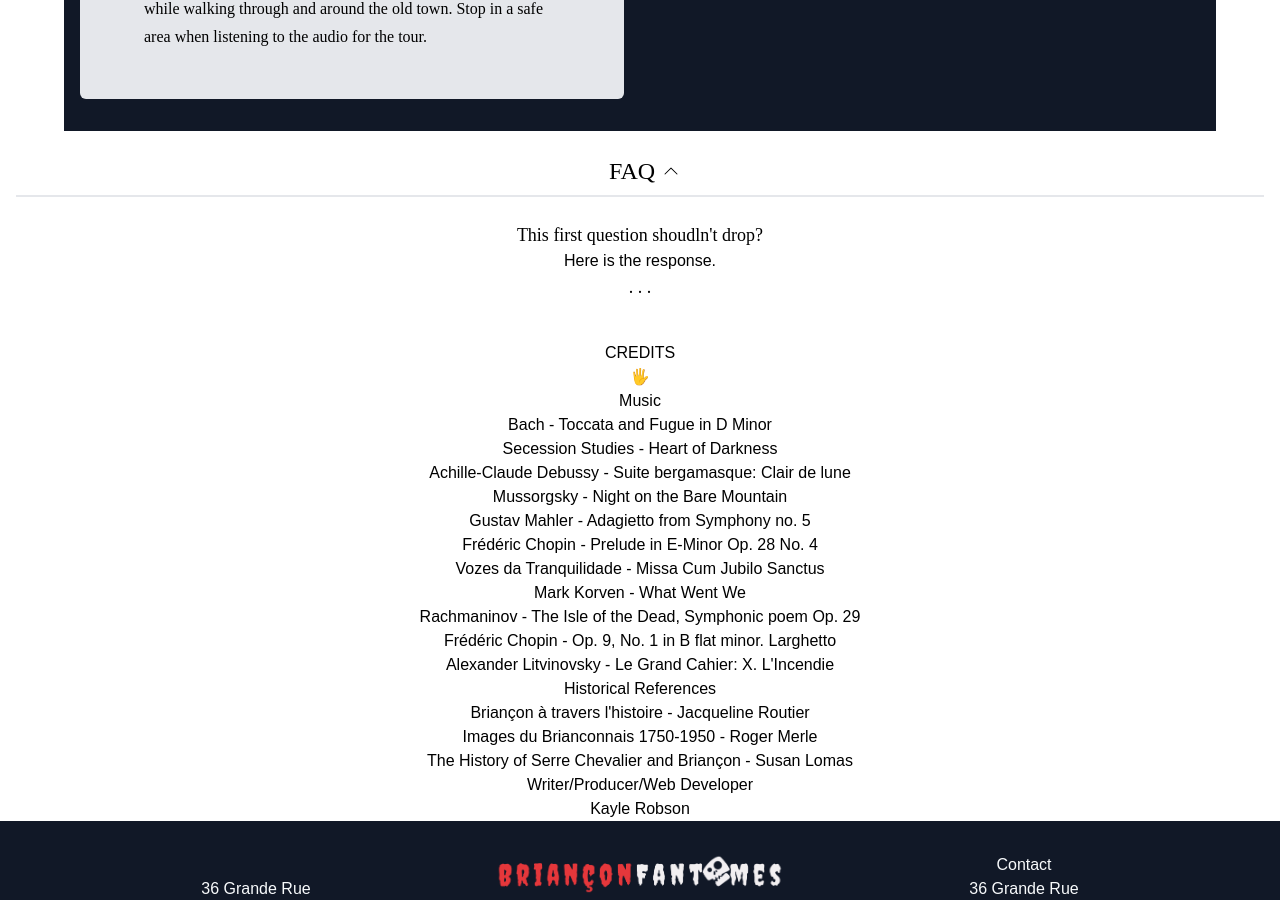
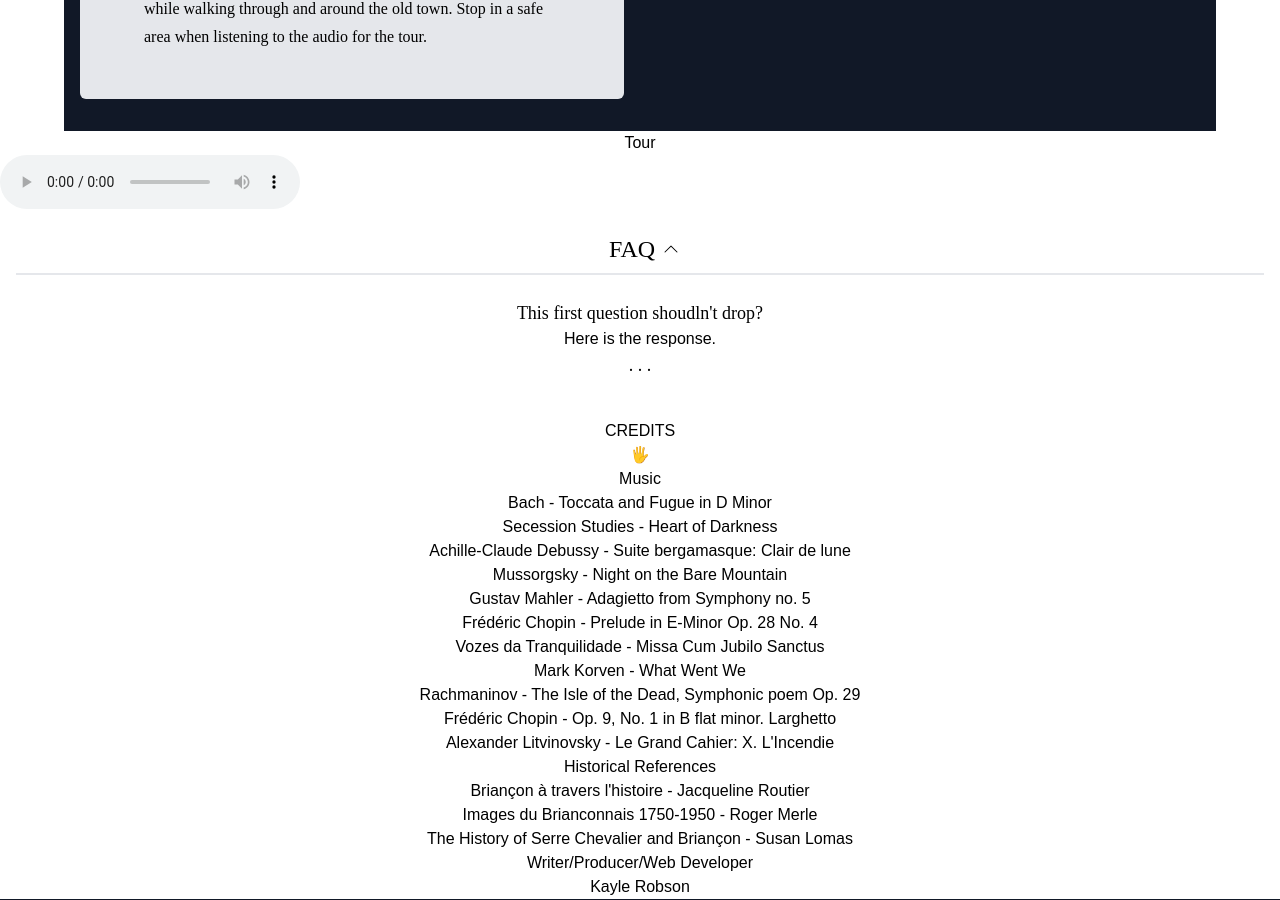
Before and after one commit to revyrob/brianconFantomes-V2, a React (Create React App) app: page / in a window 1280 px wide. Shown: the part 1691-2591 px from the top of the page. Built offline with nearby package versions, Linux system fonts and the light colour scheme; grey boxes are pictures that could not be loaded; what tw-elements would draw is missing.

Commit message:
working on tour section, added react audio player to easily add the audio for each chapter

```diff
--- a/package.json
+++ b/package.json
@@ -15,6 +15,7 @@
     "flowbite-react": "^0.3.7",
     "framer-motion": "^8.4.3",
     "react": "^18.2.0",
+    "react-audio-player": "^0.17.0",
     "react-dom": "^18.2.0",
     "react-image-gallery": "^1.2.11",
     "react-router-dom": "^6.4.5",
--- a/src/App.js
+++ b/src/App.js
@@ -5,6 +5,7 @@ import FAQ from "./components/FAQ/FAQ";
 import Carousel from "./components/Carousel/carousel";
 import Nav from "./components/Nav/Nav";
 import Credits from "./components/Credits/Credits";
+import Tour from "./components/Tour/Tour";
 
 function App() {
   return (
@@ -14,6 +15,7 @@ function App() {
       </div>
       <Carousel />
       <Info />
+      <Tour />
       <FAQ />
       <Credits />
       <Footer />
--- a/src/components/Tour/Tour.js
+++ b/src/components/Tour/Tour.js
@@ -1,9 +1,11 @@
 import React from "react";
+import ReactAudioPlayer from "react-audio-player";
 
 function Tour() {
   return (
     <section>
       <div>Tour</div>
+      <ReactAudioPlayer src="../../audio/Chpt1.mp3" autoPlay controls />
     </section>
   );
 }
```
Also changed, not shown: 2 other files (tests, documents, lock files or other folders).
